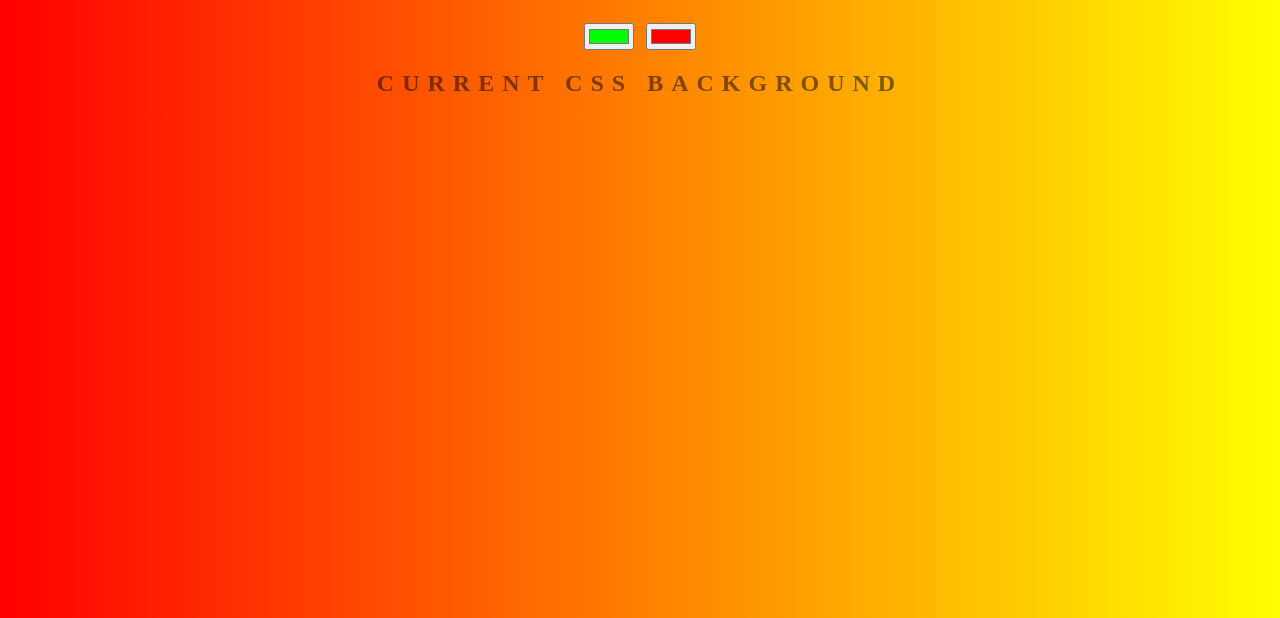
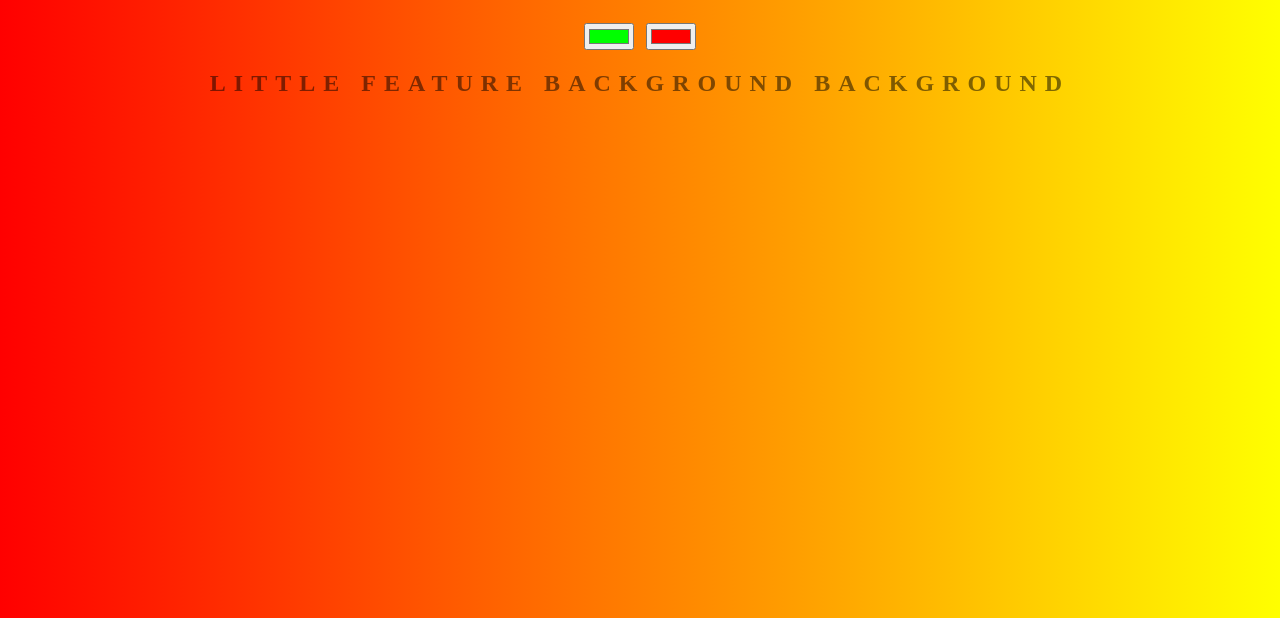
Before and after one commit to SaranBhargav/background-generation, a plain HTML site: page index.html in a window 1280 px wide. Shown: the part 182-800 px from the top of the page. Drawn offline with Linux system fonts and the light colour scheme.

Commit message:
little feature text added

```diff
--- a/index.html
+++ b/index.html
@@ -8,7 +8,7 @@
 	<h1>Background Generator</h1>
 	<input class="color1" type="color" name="color1" value="#00ff00">
 	<input class="color2" type="color" name="color2" value="#ff0000">
-	<h2>Current CSS Background</h2>
+	<h2>little feature background Background</h2>
 	<h3></h3>
 	<script type="text/javascript" src="script.js"></script>
 </body>
```
